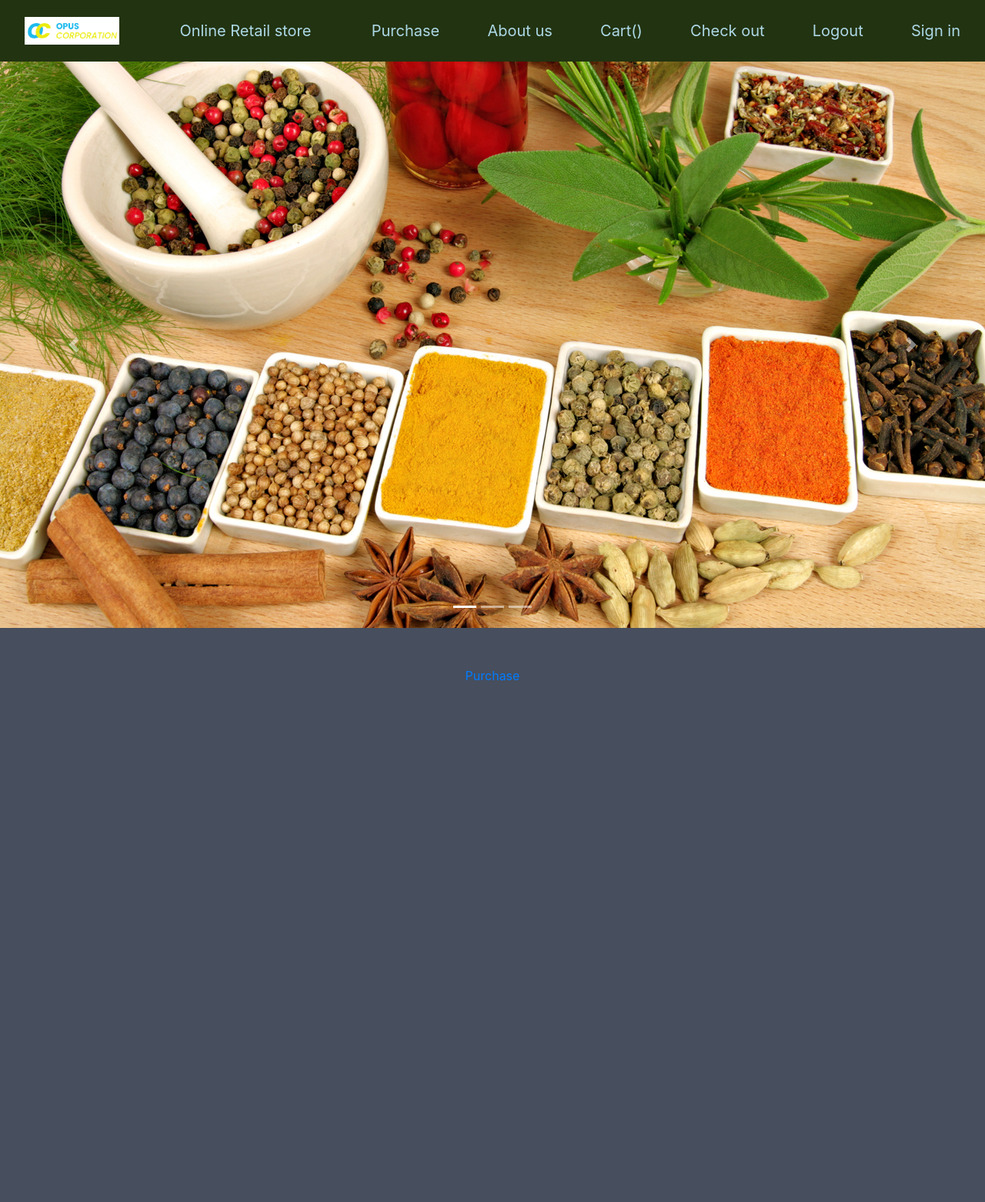
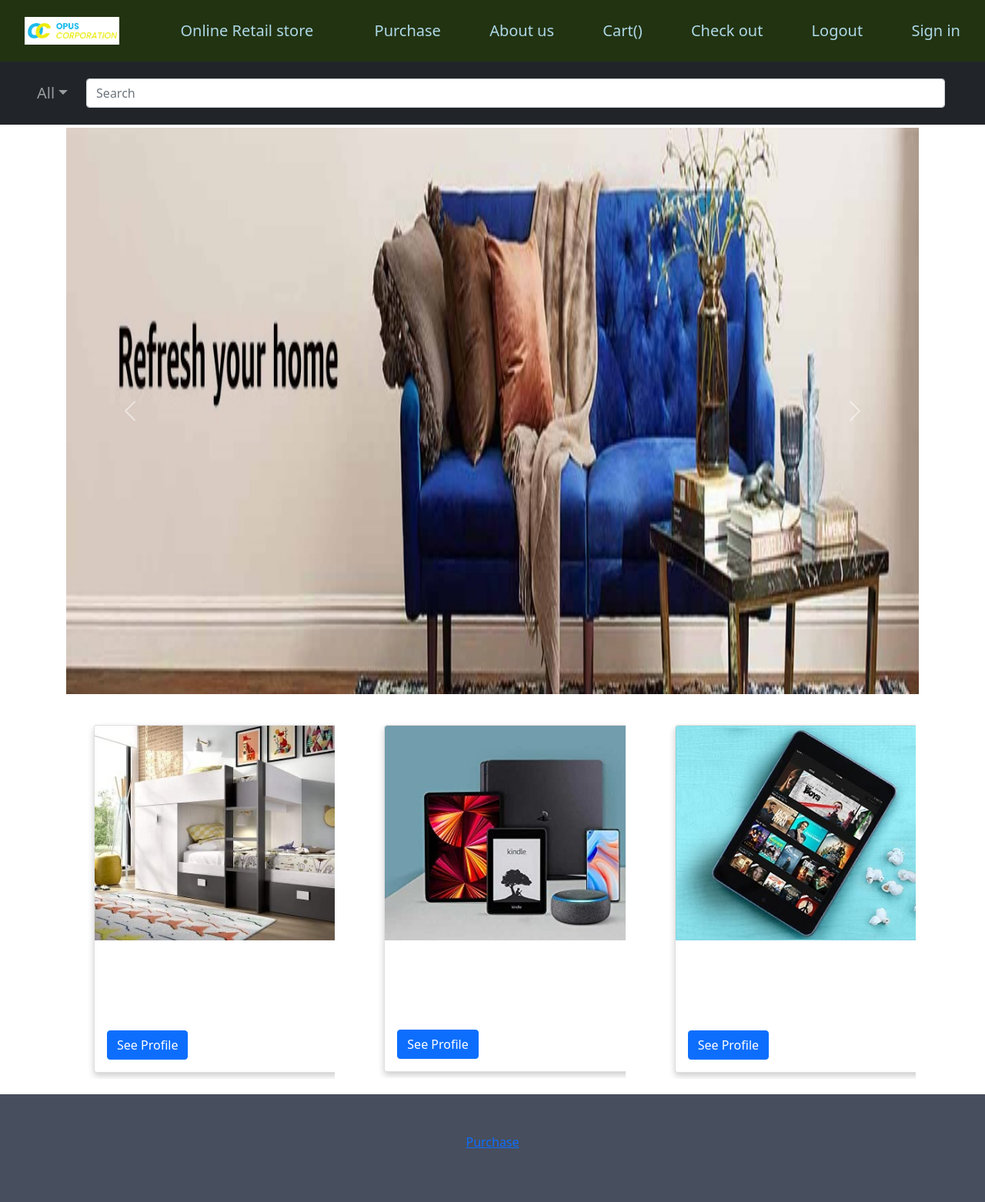
Before and after one commit to Amarnathsetty1999/ucd, a PHP site: page / in a window 1280 px wide. Shown: the whole page at 77% size. Before the commit the page ends 885 px from the top, so only its background shows below. Run offline with PHP 8.4, Linux system fonts and the light colour scheme; the visitor is signed in with stand-in values (Sample User, id 1); some libraries are stand-ins or nearby versions.

Commit message:
Fourth Commit

```diff
--- a/user centered/css/style.css
+++ b/user centered/css/style.css
@@ -83,6 +83,15 @@
   height: 92vh;
 }
 
+.cards-wrapper {
+  display: flex;
+  justify-content: center;
+}
+.card img {
+  max-width: 100%;
+  max-height: 100%;
+}
+
 .aboutimg{
 	width: 100%;
 	height: 270px ! important;
--- a/user centered/home.html
+++ b/user centered/home.html
@@ -1,37 +1,177 @@
+<!doctype html>
+<html lang="en">
+  <head>
+    <!-- Required meta tags -->
+    <meta charset="utf-8">
+    <meta name="viewport" content="width=device-width, initial-scale=1">
 
-<div id="demo" class="carousel slide" data-ride="carousel">
-  <ul class="carousel-indicators">
-    <li data-target="#demo" data-slide-to="0" class="active"></li>
-    <li data-target="#demo" data-slide-to="1"></li>
-    <li data-target="#demo" data-slide-to="2"></li>
-  </ul>
+    <!-- Bootstrap CSS -->
+    <link href="https://cdn.jsdelivr.net/npm/bootstrap@5.0.2/dist/css/bootstrap.min.css" rel="stylesheet" integrity="sha384-EVSTQN3/azprG1Anm3QDgpJLIm9Nao0Yz1ztcQTwFspd3yD65VohhpuuCOmLASjC" crossorigin="anonymous">
+
+    <title>Hello, world!</title>
+  </head>
+
+
+  <body>
+ <!--Begin of Body-->
+<div class="container-fluid p-1 bg-dark text-white">
+
+
+
+
+<nav class="navbar navbar-expand-sm navbar-dark bg-dark">
+  <div class="container-fluid">
+
+
+
+
+
+    <button class="navbar-toggler" type="button" data-bs-toggle="collapse" data-bs-target="#mynavbar">
+      <span class="navbar-toggler-icon"></span>
+    </button>
+    <div class="collapse navbar-collapse" id="mynavbar">
+      <ul class="navbar-nav me-auto">
+
+
+
+
+         <li class="nav-item dropdown">
+          <a class="nav-link dropdown-toggle" href="#" role="button" data-bs-toggle="dropdown">All</a>
+          <ul class="dropdown-menu">
+            <li><a class="dropdown-item" href="#">Link</a></li>
+            <li><a class="dropdown-item" href="#">Another link</a></li>
+            <li><a class="dropdown-item" href="#">A third link</a></li>
+          </ul>
+        </li>
+      </ul>
+      <form class="d-flex container-fluid">
+        <input class="form-control me-2" type="text" placeholder="Search">
+
+      </form>
+    </div>
+  </div>
+</nav>
+
+
+
+
+
+
+
+
+</div>
+
+
+
+
+
+
+<div class="container p-1 text-white">
+
+  <!--Begin Main container-->
+
+  <div class="container-fluid">
+
+    <div id="carouselExampleInterval" class="carousel slide" data-bs-ride="carousel">
   <div class="carousel-inner">
-    <div class="carousel-item">
-      <img src="images/cat1.JPG" alt="Buddha" width="110" height="50">
-      <!-- <div class="carousel-caption">
-        <h3>Buddha</h3>
-        <p>He loves peace!</p>
-      </div>    -->
+    <div class="carousel-item active" data-bs-interval="10000">
+      <img src="images/cimage1.jpg" class="d-block w-100" alt="...">
+    </div>
+    <div class="carousel-item" data-bs-interval="2000">
+     <img src="images/cimage2.jpg" class="d-block w-100" alt="...">
     </div>
     <div class="carousel-item">
-      <img src="images/ret1.JPG" alt="MSD" width="110" height="50">
-       <!-- <div class="carousel-caption">
-        <h3>Thalapathy</h3>
-        <p>Master Vijay!</p>
-      </div>     -->
-    </div>
-    <div class="carousel-item  active">
-      <img src="images/cat2.JPG" alt="Thalapathy" width="110" height="50">
-      <!-- <div class="carousel-caption">
-         <h3>Tiger</h3>
-        <p>National Animal of India!</p>
-      </div>    -->
+      <img src="images/cimage3.jpg" class="d-block w-100" alt="...">
     </div>
   </div>
-  <a class="carousel-control-prev" href="#demo" data-slide="prev">
-    <span class="carousel-control-prev-icon"></span>
-  </a>
-  <a class="carousel-control-next" href="#demo" data-slide="next">
-    <span class="carousel-control-next-icon"></span>
-  </a>
+  <button class="carousel-control-prev" type="button" data-bs-target="#carouselExampleInterval" data-bs-slide="prev">
+    <span class="carousel-control-prev-icon" aria-hidden="true"></span>
+    <span class="visually-hidden">Previous</span>
+  </button>
+  <button class="carousel-control-next" type="button" data-bs-target="#carouselExampleInterval" data-bs-slide="next">
+    <span class="carousel-control-next-icon" aria-hidden="true"></span>
+    <span class="visually-hidden">Next</span>
+  </button>
 </div>
+
+
+  </div>
+
+
+<div class="container-fluid mt-0">
+  <div class="row">
+    <div class="col-md-4 p-3  text-white">
+    <div class="container-fluid mt-3">
+    <div class="card" style="width:350px">
+    <img class="card-img-top" src="images/pic2.jpg" alt="Card image" style="width:100%">
+    <div class="card-body">
+      <h4 class="card-title">John Doe</h4>
+      <p class="card-text">Some example text some example text. John Doe is an architect and engineer</p>
+      <a href="#" class="btn btn-primary">See Profile</a>
+    </div>
+    </div>
+    </div>
+  </div>
+
+
+
+
+
+
+     <div class="col-md-4 p-3  text-white">
+
+    <div class="container-fluid mt-3">
+    <div class="card" style="width:350px">
+    <img class="card-img-top" src="images/pic1.jpg" alt="Card image" style="width:100%">
+    <div class="card-body">
+      <h4 class="card-title">John Doe</h4>
+      <p class="card-text">Some example text some example text. John Doe is an architect and engineer</p>
+      <a href="#" class="btn btn-primary">See Profile</a>
+    </div>
+  </div>
+    </div>
+  </div>
+
+
+
+    <div class="col-md-4 p-3  text-white">
+    <div class="container-fluid mt-3">
+    <div class="card" style="width:350px">
+    <img class="card-img-top" src="images/pic3.jpg" alt="Card image" style="width:100%">
+    <div class="card-body">
+      <h4 class="card-title">John Doe</h4>
+      <p class="card-text">Some example text some example text. John Doe is an architect and engineer</p>
+      <a href="#" class="btn btn-primary">See Profile</a>
+    </div>
+  </div>
+    </div>
+  </div>
+  </div>
+</div>
+
+
+
+
+
+
+ <!--End of main cointaner-->
+
+</div>
+
+
+</div>
+
+<!--Ends of space sections-->
+
+<!--End of Body-->
+    <script src="https://cdn.jsdelivr.net/npm/bootstrap@5.0.2/dist/js/bootstrap.bundle.min.js" integrity="sha384-MrcW6ZMFYlzcLA8Nl+NtUVF0sA7MsXsP1UyJoMp4YLEuNSfAP+JcXn/tWtIaxVXM" crossorigin="anonymous"></script>
+
+    <!-- Option 2: Separate Popper and Bootstrap JS -->
+    <!--
+    <script src="https://cdn.jsdelivr.net/npm/@popperjs/core@2.9.2/dist/umd/popper.min.js" integrity="sha384-IQsoLXl5PILFhosVNubq5LC7Qb9DXgDA9i+tQ8Zj3iwWAwPtgFTxbJ8NT4GN1R8p" crossorigin="anonymous"></script>
+    <script src="https://cdn.jsdelivr.net/npm/bootstrap@5.0.2/dist/js/bootstrap.min.js" integrity="sha384-cVKIPhGWiC2Al4u+LWgxfKTRIcfu0JTxR+EQDz/bgldoEyl4H0zUF0QKbrJ0EcQF" crossorigin="anonymous"></script>
+    -->
+  </body>
+
+
+</html>
--- a/user centered/index.php
+++ b/user centered/index.php
@@ -147,7 +147,6 @@
 
 </div>
 
-
 <div id="me">
 <div id="rec"><?php include('home.html'); ?></div>
 <div class="about-section" id="abt">
```
Also changed, not shown: user centered/show.php (+4 -3 lines), user centered/test.html (added, +78 -0 lines), user centered/images/amazon.jpg (added), user centered/images/amazondeli.jpg (added), user centered/images/bg.jpg (added), user centered/images/cart.jpg (added), user centered/images/cimage1.jpg (added), user centered/images/cimage2.jpg (added), user centered/images/cimage3.jpg (added), user centered/images/cimage4.jpg (added), user centered/images/flag.jpg (added), user centered/images/pic1.jpg (added), user centered/images/pic2.jpg (added), user centered/images/pic3.jpg (added).
